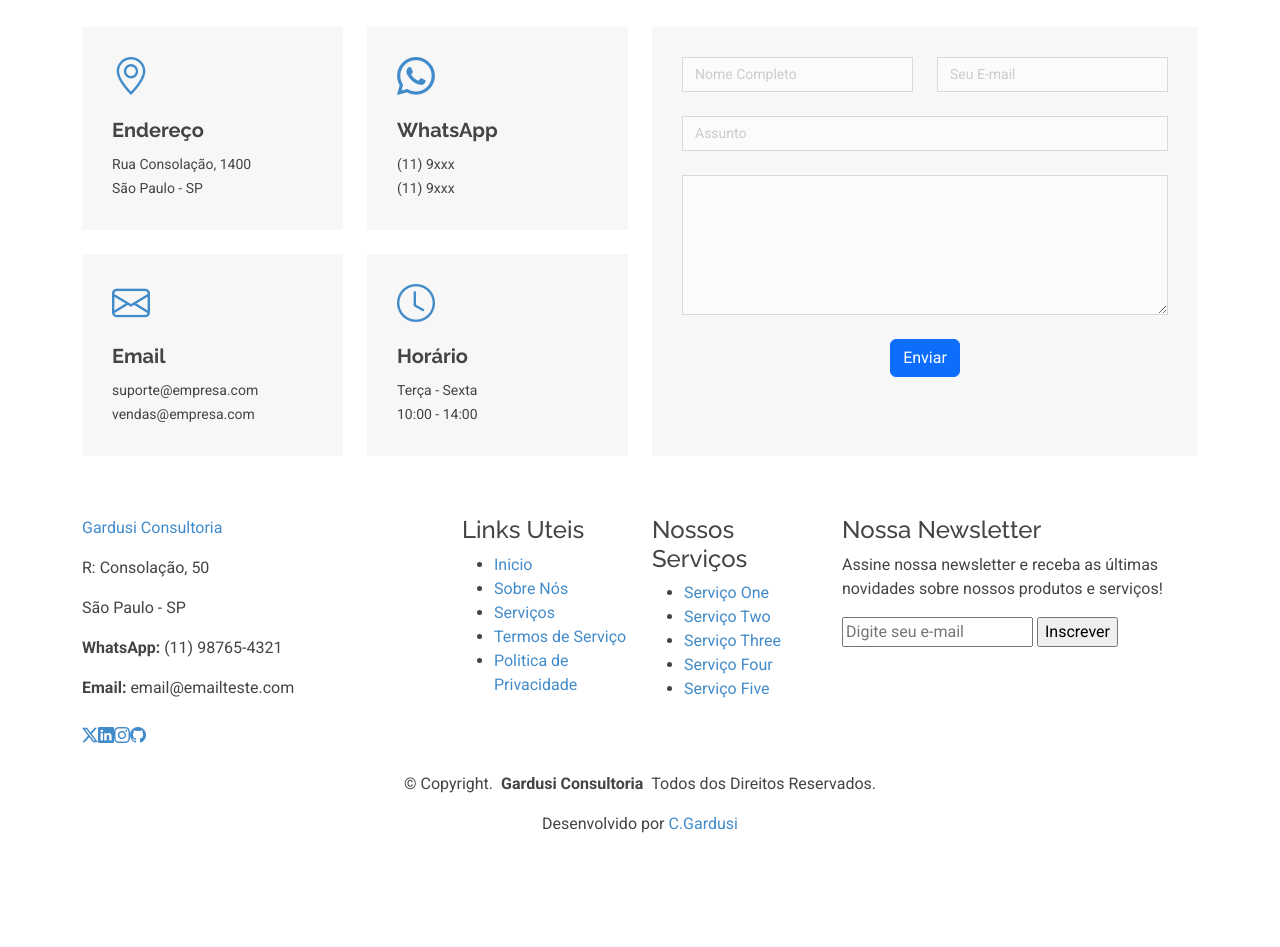
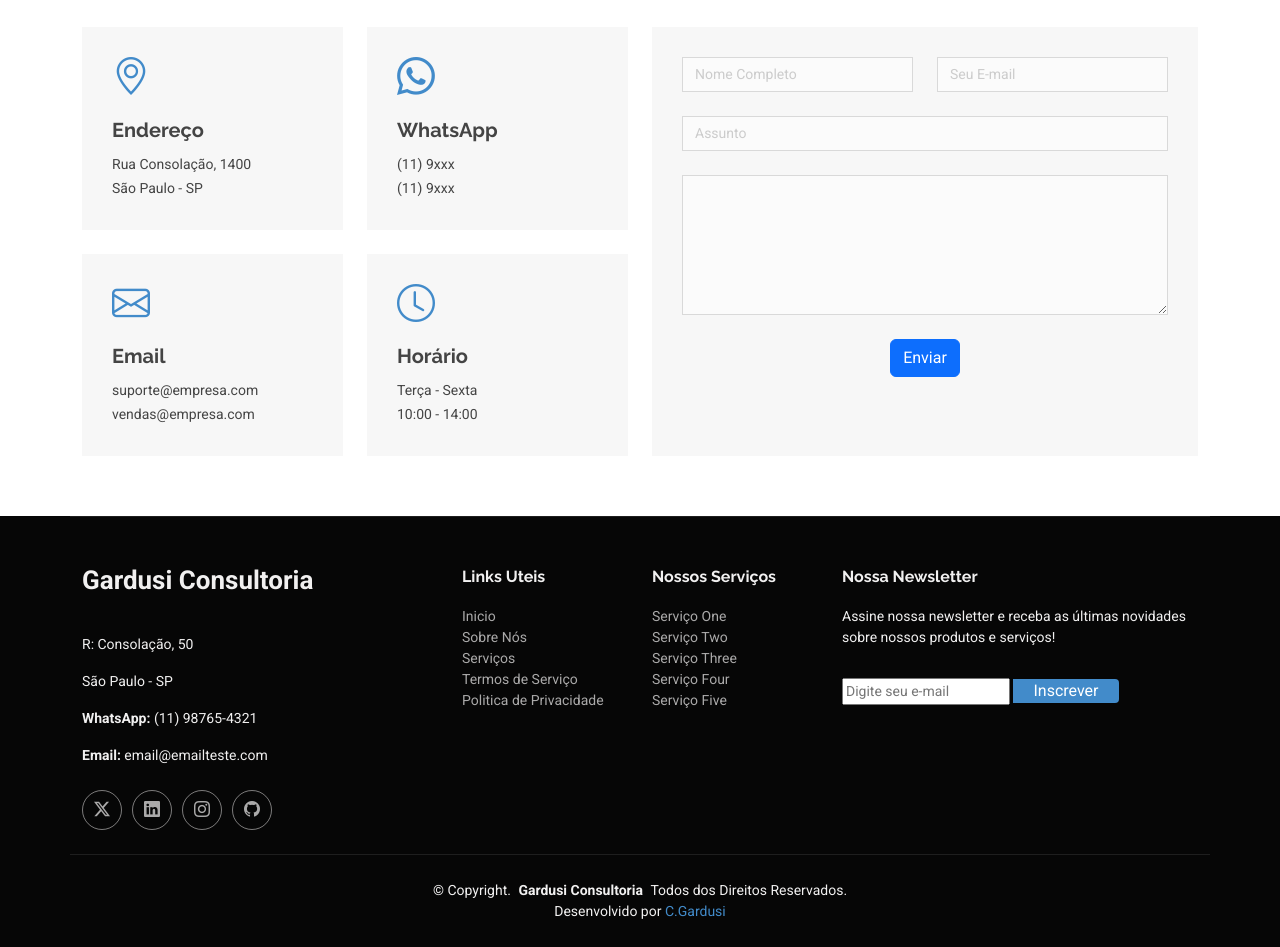
Before and after one commit to claudiogardusi/siteBootstrap, a plain HTML site: page index.html in a window 1280 px wide. Shown: the part 5428-6375 px from the top of the page. Before the commit the page ends 6264 px from the top, so only its background shows below. Drawn offline with nearby package versions, Linux system fonts and the light colour scheme; a script that the page names is missing.

Commit message:
criado css do footer

```diff
--- a/css/main.css
+++ b/css/main.css
@@ -1149,6 +1149,129 @@ section,
   color: #cbdff1;
 }
 
+.footer {
+  background: var(--background-color);
+  color: var(--default-color);
+  font-size: 14px;
+  position: relative;
+}
+
+.footer .footer-top {
+  padding-top: 50px;
+  border-top: 1px solid color-mix(in srgb, var(--default-color), transparent 90%);
+}
+
+.footer .footer-about .logo{
+  line-height: 1;
+  margin-bottom: 25px;
+}
+
+.footer .footer-about .logo span {
+  font-size: 26px;
+  font-weight: 700;
+  font-family: var(--heading-font);
+  color: var(--heading-color);
+}
+
+.footer .footer-about p {
+  font-size: 14px;
+  font-family: var(--heading-font);
+}
+
+.footer .social-links a {
+  display: flex;
+  align-items: center;
+  justify-content: center;
+  width: 40px;
+  height: 40px;
+  border-radius: 50%;
+  border: 1px solid color-mix(in srgb, var(--default-color), transparent 50%);
+  font-size: 16px;
+  color: color-mix(in srgb, var(--default-color), transparent 30%);
+  margin-right: 10px;
+  transition: 0.3s;
+}
+
+.footer .social-links a:hover {
+  color: var(--accent-color);
+  border-color: var(--accent-color);
+}
+
+.footer h4 {
+  font-size: 16px;
+  font-weight: bold;
+  position: relative;
+  padding-bottom: 12px;
+}
+
+.footer .footer-links {
+  margin-bottom: 30px;
+}
+
+.footer .footer-links ul {
+  list-style: none;
+  padding: 0;
+  margin: 0;
+}
+
+.footer .footer-links ul i {
+  padding-right: 2px;
+  font-size: 12px;
+  line-height: 0;
+}
+
+.footer .footer-links ul li:first-child {
+  padding-top: 0;
+}
+
+.footer .footer-links ul a {
+  color: color-mix(in srgb, var(--default-color), transparent 30%);
+  display: inline-block;
+  line-height: 1;
+}
+
+.footer .footer-links ul a:hover {
+  color: var(--accent-color);
+}
+
+.footer .footer-newsletter .newsletter-form {
+  margin-top: 30px;
+  margin-bottom: 15px;
+}
+
+.footer .footer-newsletter .newsletter-form:focus-within {
+  border-color: var(--accent-color);
+}
+
+.footer .footer-newsletter .newsletter-form input[type=submit] {
+  border: 0;
+  font-size: 16px;
+  padding: 0 20px;
+  margin: -7px -8px -7px 0;
+  background: var(--accent-color);
+  color: var(--contrast-color);
+  transition: 0.3s;
+  border-radius: 0 4px 4px 0;
+}
+
+.footer .footer-newsletter .newsletter-form input[type=submit]:hover {
+  background: color-mix(in srgb, var(--accent-color), transparent 20%);
+}
+
+.footer .copyright {
+  padding: 25px 0;
+  border-top: 1px solid color-mix(in srgb, var(--default-color), transparent 90%);
+}
+
+.footer .copyright p {
+  margin-bottom: 0;
+}
+
+.footer .credits {
+  margin-top: 6px;
+  font-size: 13px;
+}
+
 
 
 /*  Scroll-tob = BOtão subir */
```
